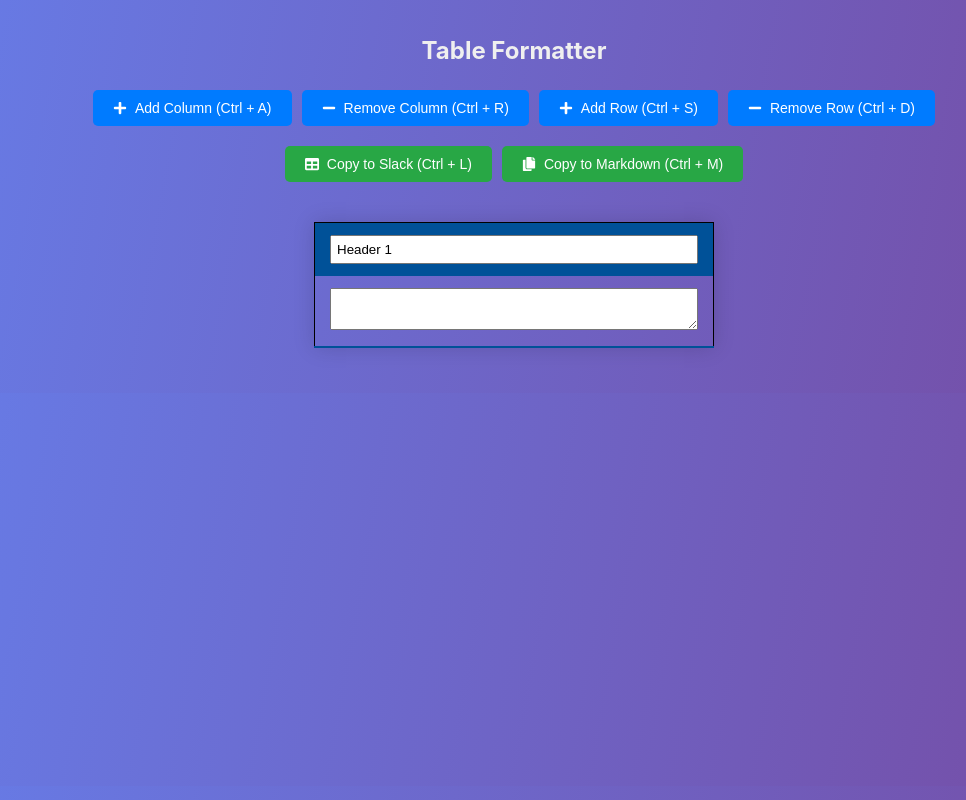
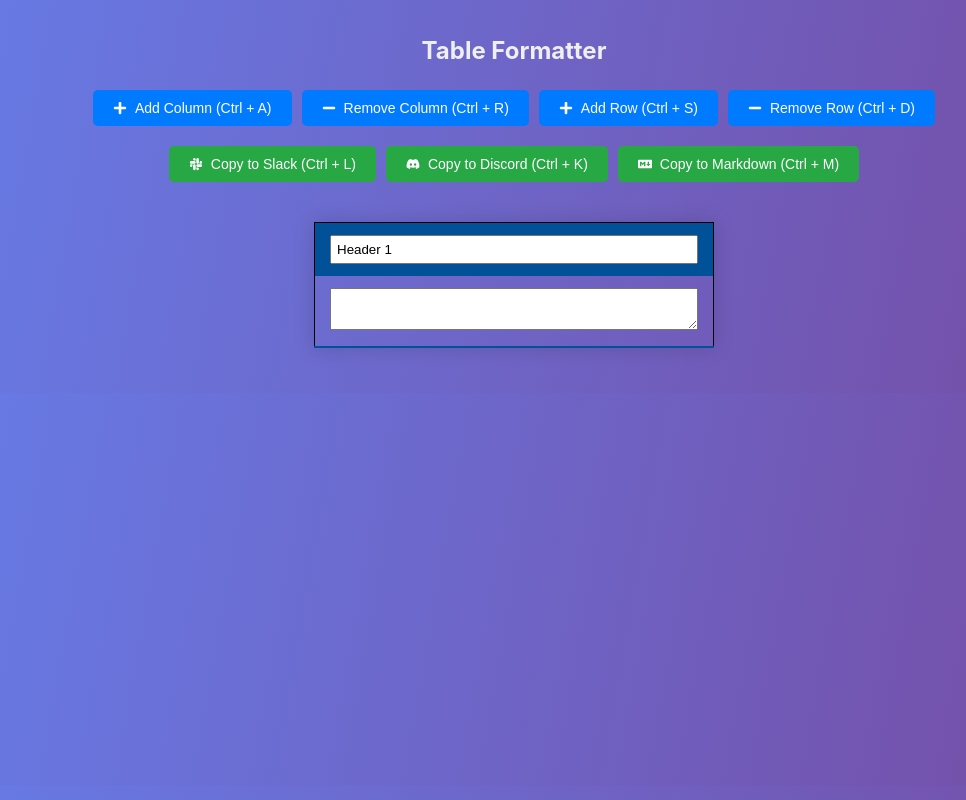
Before and after one commit to vabs/table-formatter, a React (Create React App) app: page / in a window 1280 px wide. Shown: the whole page, without its empty margins (126-1092 px from the left). Built offline with nearby package versions, Linux system fonts and the light colour scheme.

Commit message:
updating icons and adding discord export button

```diff
--- a/src/Table.js
+++ b/src/Table.js
@@ -2,7 +2,13 @@ import React, { useState, useEffect } from 'react';
 import { ToastContainer, toast } from 'react-toastify';
 import 'react-toastify/dist/ReactToastify.css';
 import './table.css';
-import { FaPlus, FaMinus, FaCopy, FaTable } from 'react-icons/fa';
+import {
+    FaPlus,
+    FaMinus,
+    FaDiscord,
+    FaSlack,
+    FaMarkdown,
+} from 'react-icons/fa';
 
 const Table = () => {
     const [columns, setColumns] = useState(['Column 1']);
@@ -60,7 +66,7 @@ const Table = () => {
         });
     };
 
-    const copyToSlack = () => {
+    const copyForMessagingPlatform = () => {
         const columnWidths = headers.map((header, index) => {
             const maxCellLength = Math.max(
                 ...rows.map((row) => row[index].length)
@@ -95,7 +101,7 @@ const Table = () => {
         slackFormat += createSeparator();
 
         navigator.clipboard.writeText(slackFormat).then(() => {
-            toast.success('Table copied to clipboard in Slack format!');
+            toast.success('Table copied to clipboard!');
         });
     };
 
@@ -119,7 +125,8 @@ const Table = () => {
                         copyToMarkdown();
                         break;
                     case 'l':
-                        copyToSlack();
+                    case 'k':
+                        copyForMessagingPlatform();
                         break;
                     default:
                         break;
@@ -151,11 +158,20 @@ const Table = () => {
                 </button>
             </div>
             <div className="button-row">
-                <button className="copy-button" onClick={copyToSlack}>
-                    <FaTable /> Copy to Slack (Ctrl + L)
+                <button
+                    className="copy-button"
+                    onClick={copyForMessagingPlatform}
+                >
+                    <FaSlack /> Copy to Slack (Ctrl + L)
+                </button>
+                <button
+                    className="copy-button"
+                    onClick={copyForMessagingPlatform}
+                >
+                    <FaDiscord /> Copy to Discord (Ctrl + K)
                 </button>
                 <button className="copy-button" onClick={copyToMarkdown}>
-                    <FaCopy /> Copy to Markdown (Ctrl + M)
+                    <FaMarkdown /> Copy to Markdown (Ctrl + M)
                 </button>
             </div>
             <table className="styled-table">
```
